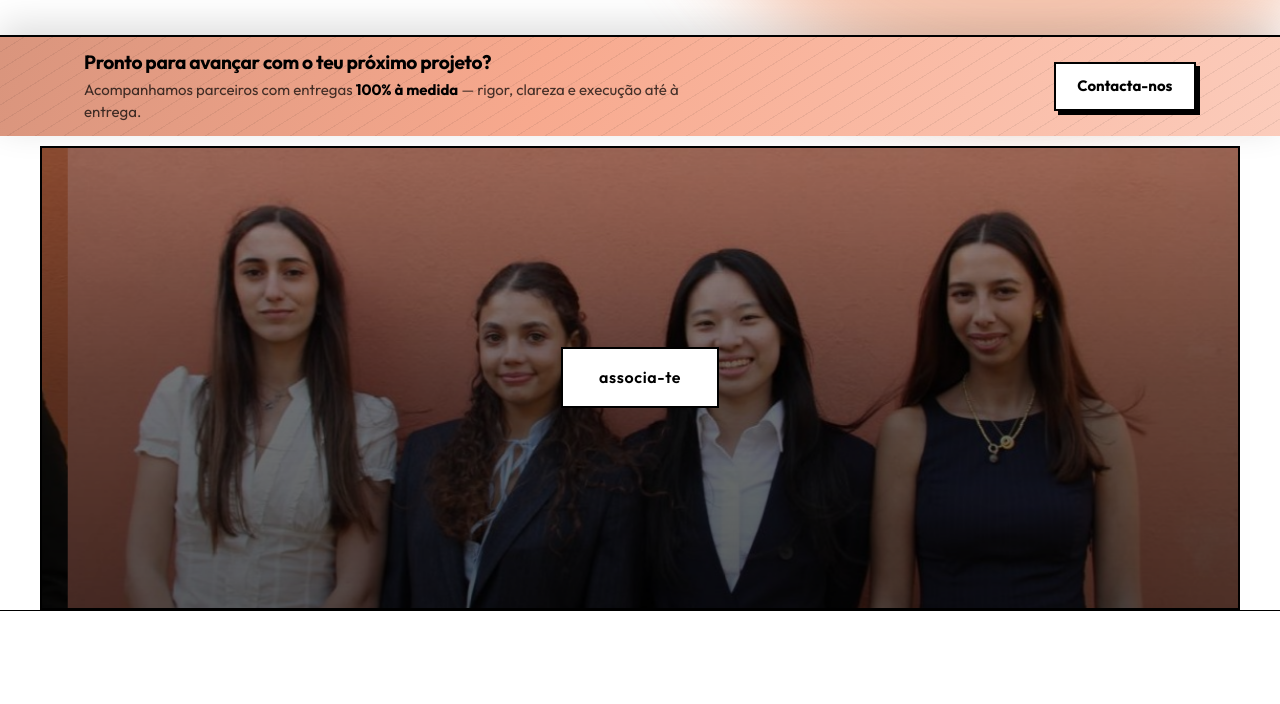
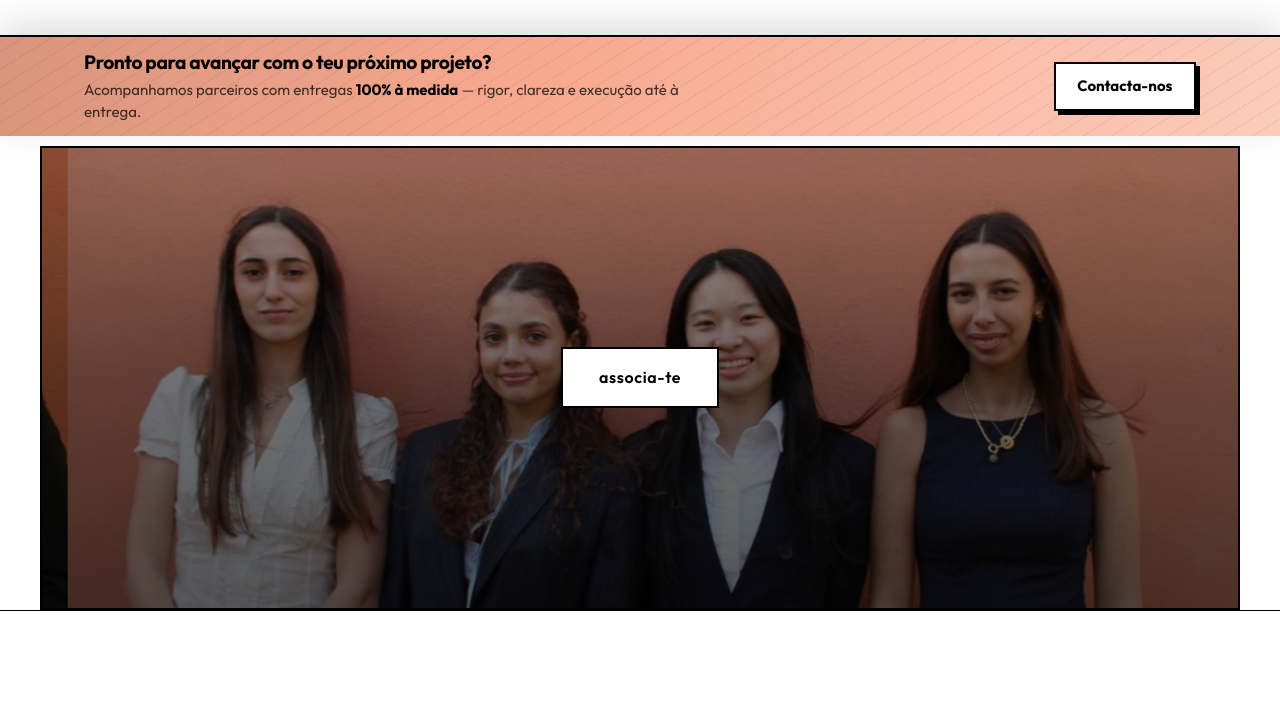
Before and after one commit to tiagosilvaoaz432-coder/cora-site, a website: page index.html in a window 1280 px wide. Shown: the part 664-1368 px from the top of the page. Drawn offline with Linux system fonts and the light colour scheme; animation ran at ten frames a second.

Commit message:
Remove as manchas laranjas do fundo do site.
Co-authored-by: Cursor <cursoragent@cursor.com>

```diff
--- a/css/styles.css
+++ b/css/styles.css
@@ -53,38 +53,8 @@ body {
   font-size: 1.0625rem;
   line-height: 1.6;
   color: var(--black);
-  background: transparent;
+  background: var(--white);
   -webkit-font-smoothing: antialiased;
-}
-
-/* Duas bolas suaves, como no fundo da JUNITEC: canto superior esquerdo e inferior direito. */
-body::before,
-body::after {
-  content: "";
-  position: fixed;
-  z-index: -1;
-  pointer-events: none;
-  border-radius: 50%;
-}
-
-body::before {
-  width: min(40rem, 58vw);
-  height: min(40rem, 58vw);
-  top: -4rem;
-  left: -6rem;
-  background: #f6c3ab;
-  filter: blur(36px);
-  opacity: 0.85;
-}
-
-body::after {
-  width: min(46rem, 64vw);
-  height: min(46rem, 64vw);
-  right: -7rem;
-  bottom: 4vh;
-  background: #f4b89c;
-  filter: blur(42px);
-  opacity: 0.8;
 }
 
 code {
```
